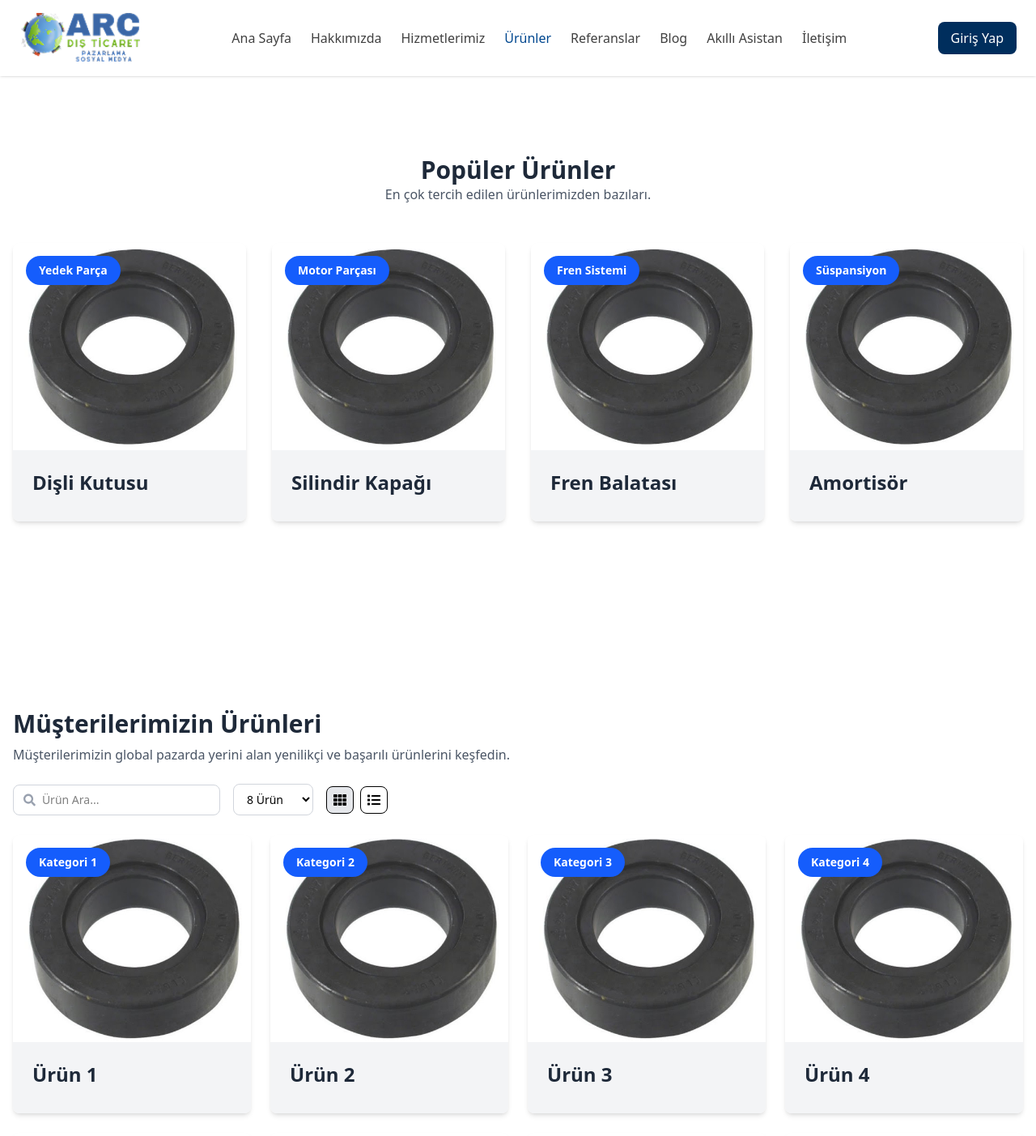
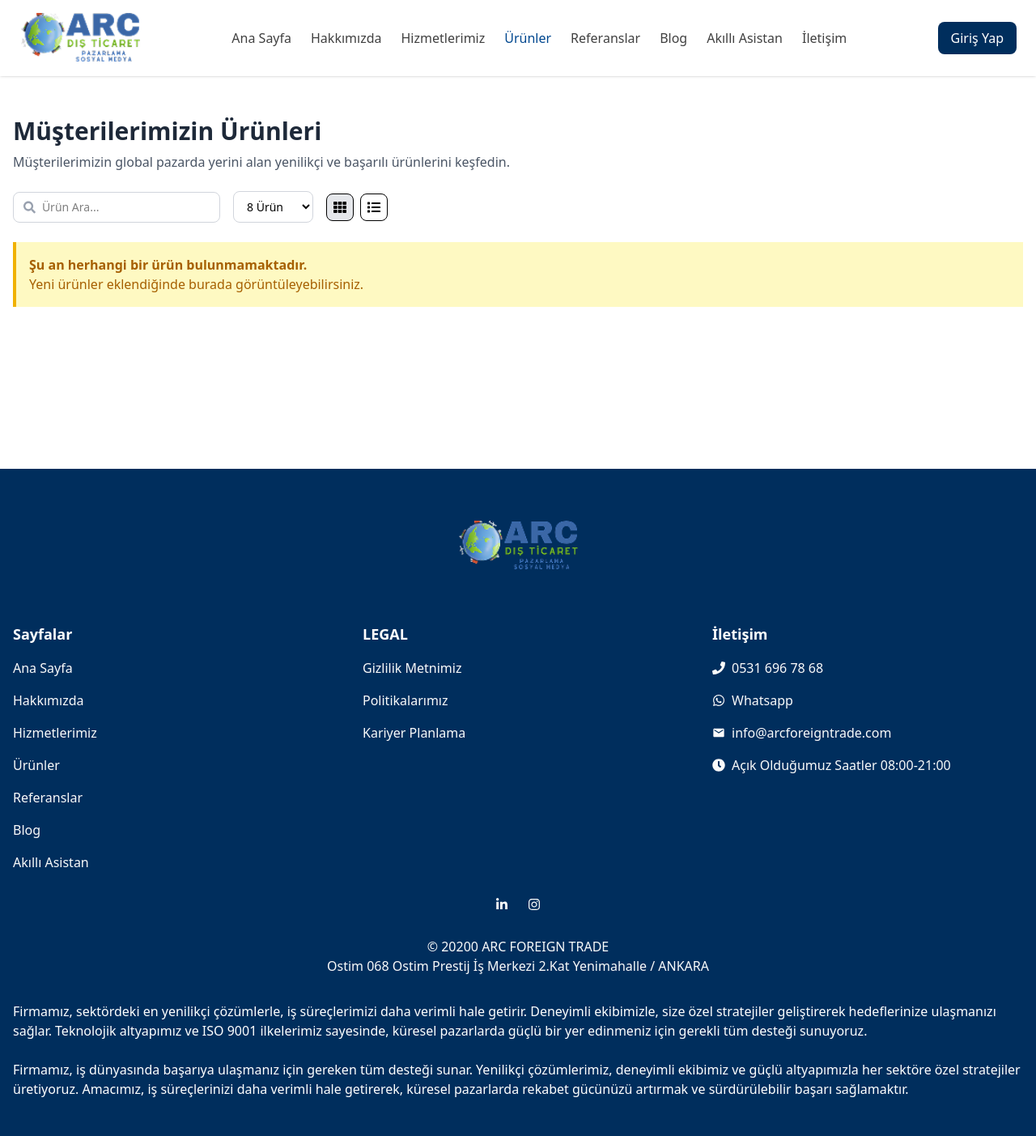
Before and after one commit to poyrazavsever/arc_foreign_trade, a Next.js app: page /products in a window 1280 px wide. Shown: the top 1403 px of the page at 81% size. Built offline with nearby package versions, Linux system fonts and the light colour scheme.

Commit message:
fix: fixed none product problem

```diff
--- a/components/Products/CustomerProducts.jsx
+++ b/components/Products/CustomerProducts.jsx
@@ -3,12 +3,7 @@
 import { FaSearch, FaList, FaTh } from 'react-icons/fa';
 
 const CustomerProducts = () => {
-  const allProducts = Array.from({ length: 20 }, (_, i) => ({
-    category: `Kategori ${i + 1}`,
-    title: `Ürün ${i + 1}`,
-    imageSrc: '/Images/product.jpg',
-    alt: `Ürün ${i + 1}`,
-  }));
+  const allProducts = [];
 
   const [searchQuery, setSearchQuery] = useState('');
   const [productsPerPage, setProductsPerPage] = useState(8);
@@ -33,7 +28,7 @@
   };
 
   return (
-    <div className="bg-white py-10">
+    <div className="bg-white py-36">
       <div className="container mx-auto px-4">
 
         {/* Başlık */}
@@ -89,7 +84,13 @@
           </div>
         </div>
 
-        {/* Ürün Listesi */}
+        {/* Ürün Listesi veya Uyarı */}
+        {filteredProducts.length === 0 ? (
+          <div className="bg-yellow-100 border-l-4 border-yellow-500 text-yellow-700 p-4 mb-6" role="alert">
+            <p className="font-bold">Şu an herhangi bir ürün bulunmamaktadır.</p>
+            <p>Yeni ürünler eklendiğinde burada görüntüleyebilirsiniz.</p>
+          </div>
+        ) : (
           <div className={`grid gap-6 ${layout === 'grid' ? 'grid-cols-1 sm:grid-cols-2 md:grid-cols-3 lg:grid-cols-4' : 'grid-cols-1'}`}>
             {displayedProducts.map((product, index) => (
               <ProductCard
@@ -101,6 +102,7 @@
               />
             ))}
           </div>
+        )}
 
         {/* Sayfalandırma */}
         {totalPages > 1 && (
--- a/components/Products/PopularProducts.jsx
+++ b/components/Products/PopularProducts.jsx
@@ -3,13 +3,11 @@
 
 const PopularProducts = () => {
   const products = [
-    { id: 1, category: 'Yedek Parça', title: 'Dişli Kutusu', imageSrc: '/Images/product.jpg', alt: 'Dişli Kutusu' },
-    { id: 2, category: 'Motor Parçası', title: 'Silindir Kapağı', imageSrc: '/Images/product.jpg', alt: 'Silindir Kapağı' },
-    { id: 3, category: 'Fren Sistemi', title: 'Fren Balatası', imageSrc: '/Images/product.jpg', alt: 'Fren Balatası' },
-    { id: 4, category: 'Süspansiyon', title: 'Amortisör', imageSrc: '/Images/product.jpg', alt: 'Amortisör' },
   ];
 
   return (
+    <div>
+      {products.lenght > 0 ?
       <div className="bg-white py-48">
         <div className="container mx-auto px-4">
           <div className="text-center mb-12">
@@ -24,6 +22,8 @@
           </div>
         </div>
       </div>
+    : ""}
+    </div>
   );
 };
 
```
Lines whose indentation alone changed are shown as unchanged.
